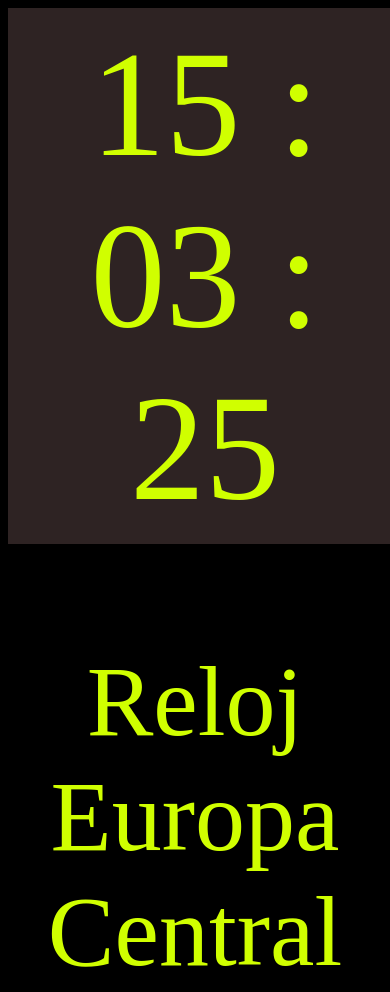
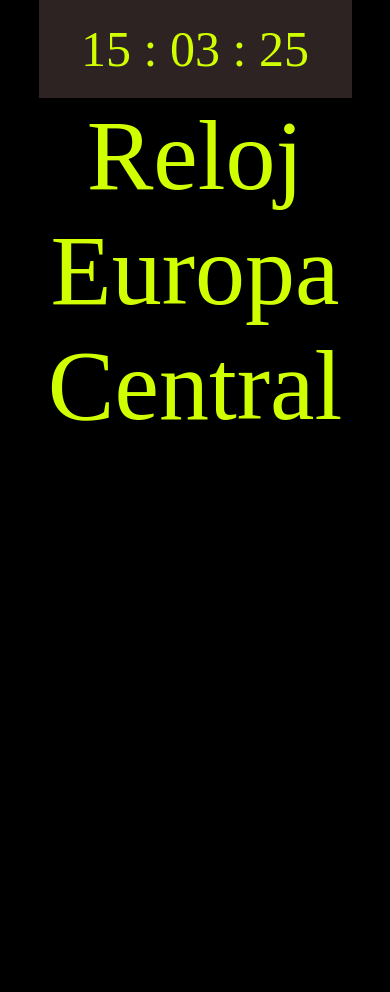
Before and after one commit to Stefanito1996/Reloj-Git, a plain HTML site: page index.html in a window 390 px wide. After the commit the page ends 844 px from the top, so only its background shows below. Drawn offline with Linux system fonts and the light colour scheme.

Commit message:
responsive design

```diff
--- a/reloj.css
+++ b/reloj.css
@@ -1,18 +1,25 @@
+* {
+     margin: 0px;
+     padding: 0px;
+     font-size: 20px;
+}
+
 .reloj
 {
-     font-size: 150px;
+     font-size: 50px;
      color: rgb(208, 255, 0);
+     margin: 0 auto;
+     text-align: center;
 }
 
 .container
 {
-     margin: 0px;
+
      background-color: rgb(46, 35, 35);
-     padding: 10px;
-     text-align: center;
-     justify-content: center;
-     align-items: center;
-     width: 100%;
+     padding: 20px;
+     width: 70%;
+     max-width: 1000px;
+     margin: 0 auto;
 }
 
 body
@@ -22,14 +29,13 @@ body
 
 .reloj:hover
 {
-     font-size: 175px;
-     box-shadow: 10px 0px 10px 3px #fff;
+     font-size: 80px;
+     box-shadow: 5px 0px 5px 3px #fff;
 
 }
 
 .parrafo
 {
-
      font-size: 100px;
      color: rgb(208, 255, 0);
      text-align: center;
```
